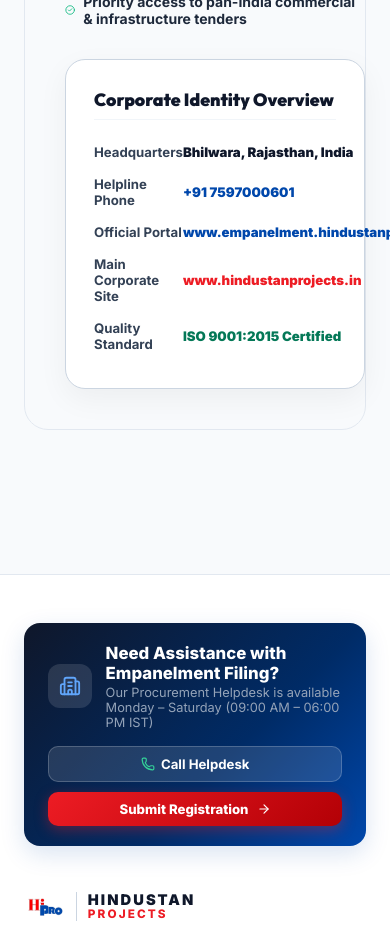
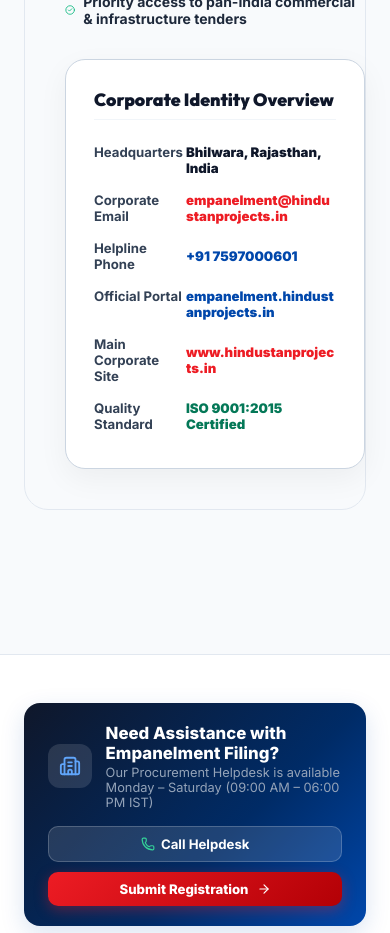
Before and after one commit to hindustan-groups/Empanelment-Portal, a React (Vite) app: page /about in a window 390 px wide. Shown: the part 2660-3593 px from the top of the page. Built offline with nearby package versions, Linux system fonts and the light colour scheme.

Commit message:
fix(about-us): resolve Corporate Identity table text overflow on mobile and tablet screens by adding word-break rules and corporate email link

```diff
--- a/src/pages/AboutUs.jsx
+++ b/src/pages/AboutUs.jsx
@@ -138,27 +138,39 @@ export default function AboutUs() {
             <h4 style={{ fontSize: '1.1rem', fontWeight: 900, color: '#0F172A', marginTop: 0, marginBottom: '1rem', borderBottom: '1px solid #F1F5F9', paddingBottom: '0.5rem' }}>
               Corporate Identity Overview
             </h4>
-            <table style={{ width: '100%', fontSize: '0.825rem', borderCollapse: 'collapse', color: '#334155' }}>
+            <table style={{ width: '100%', fontSize: '0.825rem', borderCollapse: 'collapse', color: '#334155', tableLayout: 'fixed' }}>
               <tbody>
                 <tr>
-                  <td style={{ padding: '8px 0', fontWeight: 700, width: '40%' }}>Headquarters</td>
-                  <td style={{ padding: '8px 0', fontWeight: 900, color: '#0F172A' }}>Bhilwara, Rajasthan, India</td>
+                  <td style={{ padding: '8px 0', fontWeight: 700, width: '38%', verticalAlign: 'top' }}>Headquarters</td>
+                  <td style={{ padding: '8px 0', fontWeight: 900, color: '#0F172A', wordBreak: 'break-word' }}>Bhilwara, Rajasthan, India</td>
                 </tr>
                 <tr>
-                  <td style={{ padding: '8px 0', fontWeight: 700 }}>Helpline Phone</td>
-                  <td style={{ padding: '8px 0', fontWeight: 900, color: '#0047AB' }}>+91 7597000601</td>
+                  <td style={{ padding: '8px 0', fontWeight: 700, verticalAlign: 'top' }}>Corporate Email</td>
+                  <td style={{ padding: '8px 0', fontWeight: 900, color: '#ED1C24', wordBreak: 'break-all' }}>
+                    <a href="mailto:empanelment@hindustanprojects.in" style={{ color: '#ED1C24', textDecoration: 'none' }}>empanelment@hindustanprojects.in</a>
+                  </td>
                 </tr>
                 <tr>
-                  <td style={{ padding: '8px 0', fontWeight: 700 }}>Official Portal</td>
-                  <td style={{ padding: '8px 0', fontWeight: 900, color: '#0047AB' }}>www.empanelment.hindustanprojects.in</td>
+                  <td style={{ padding: '8px 0', fontWeight: 700, verticalAlign: 'top' }}>Helpline Phone</td>
+                  <td style={{ padding: '8px 0', fontWeight: 900, color: '#0047AB', wordBreak: 'break-word' }}>
+                    <a href="tel:+917597000601" style={{ color: '#0047AB', textDecoration: 'none' }}>+91 7597000601</a>
+                  </td>
                 </tr>
                 <tr>
-                  <td style={{ padding: '8px 0', fontWeight: 700 }}>Main Corporate Site</td>
-                  <td style={{ padding: '8px 0', fontWeight: 900, color: '#ED1C24' }}>www.hindustanprojects.in</td>
+                  <td style={{ padding: '8px 0', fontWeight: 700, verticalAlign: 'top' }}>Official Portal</td>
+                  <td style={{ padding: '8px 0', fontWeight: 900, color: '#0047AB', wordBreak: 'break-all' }}>
+                    <a href="https://empanelment.hindustanprojects.in" style={{ color: '#0047AB', textDecoration: 'none' }}>empanelment.hindustanprojects.in</a>
+                  </td>
                 </tr>
                 <tr>
-                  <td style={{ padding: '8px 0', fontWeight: 700 }}>Quality Standard</td>
-                  <td style={{ padding: '8px 0', fontWeight: 900, color: '#047857' }}>ISO 9001:2015 Certified</td>
+                  <td style={{ padding: '8px 0', fontWeight: 700, verticalAlign: 'top' }}>Main Corporate Site</td>
+                  <td style={{ padding: '8px 0', fontWeight: 900, color: '#ED1C24', wordBreak: 'break-all' }}>
+                    <a href="https://www.hindustanprojects.in" target="_blank" rel="noreferrer" style={{ color: '#ED1C24', textDecoration: 'none' }}>www.hindustanprojects.in</a>
+                  </td>
+                </tr>
+                <tr>
+                  <td style={{ padding: '8px 0', fontWeight: 700, verticalAlign: 'top' }}>Quality Standard</td>
+                  <td style={{ padding: '8px 0', fontWeight: 900, color: '#047857', wordBreak: 'break-word' }}>ISO 9001:2015 Certified</td>
                 </tr>
               </tbody>
             </table>
```
